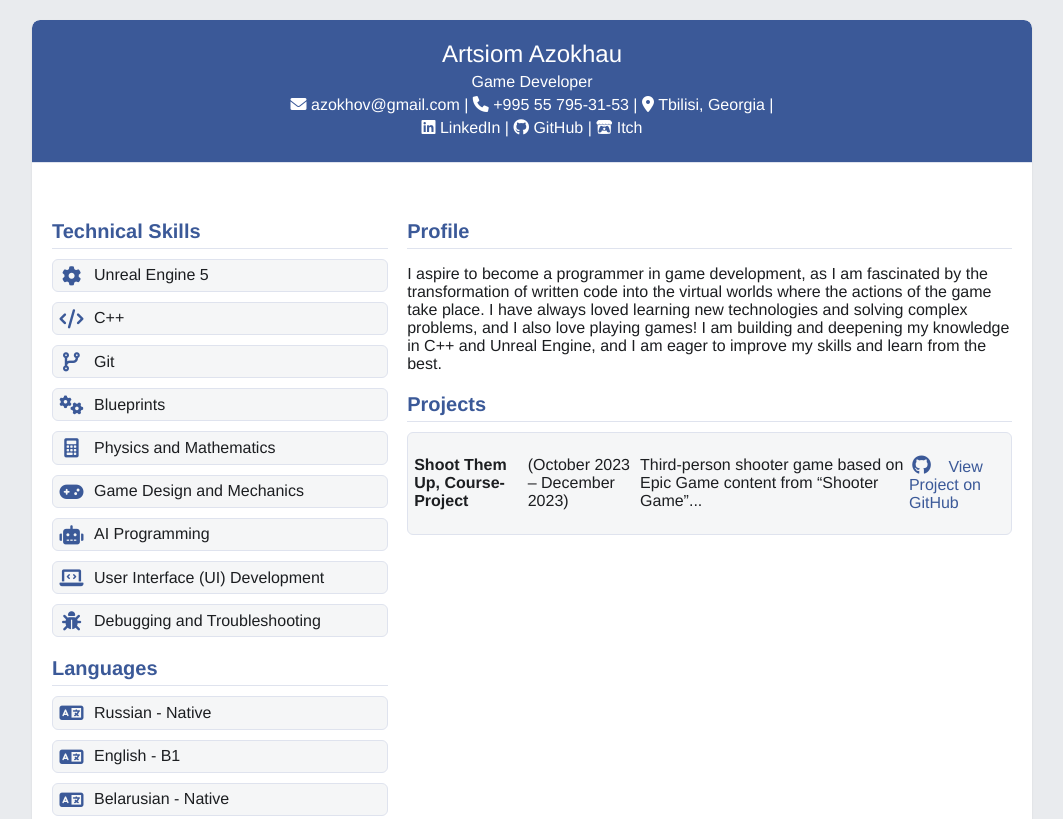
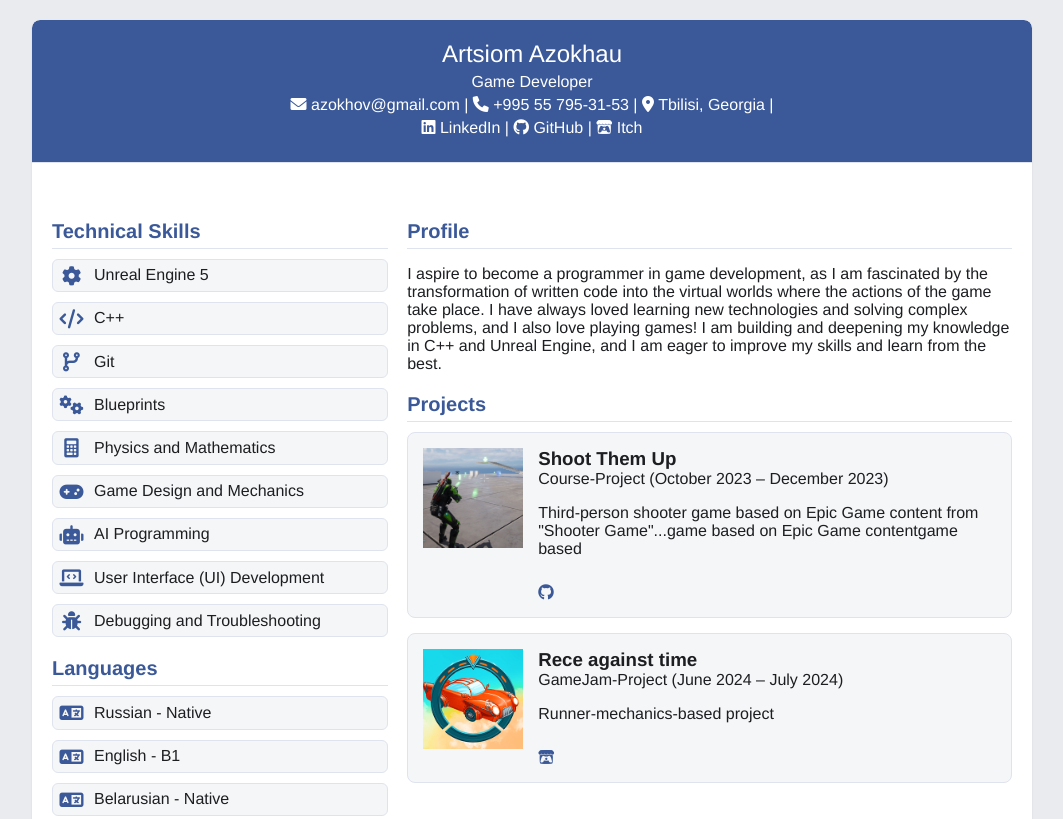
Before and after one commit to ArtemAzokhov/ArtemAzokhov.github.io, a plain HTML site: page index.html in a window 1280 px wide. Shown: the top 819 px of the page, without its empty margins (108-1171 px from the left). Drawn offline with Linux system fonts and the light colour scheme.

Commit message:
project section as a card

```diff
--- a/assets/css/resume.css
+++ b/assets/css/resume.css
@@ -109,6 +109,38 @@ a {
         margin-left: 10px;
     }
 
+/*Projects - card*/
+.project-card {
+    display: flex;
+    border: 1px solid #dfe3ee;
+    padding: 15px;
+    border-radius: 8px;
+    background-color: #f5f6f7;
+    margin-bottom: 15px;
+    transition: box-shadow 0.3s;
+}
+
+    .project-card:hover {
+        box-shadow: 0px 4px 8px rgba(0, 0, 0, 0.1);
+    }
+
+.project-image {
+    width: 100px;
+    height: 100px;
+    object-fit: cover;
+    margin-right: 15px;
+}
+
+.project-info h3 {
+    margin: 0;
+}
+
+.socialmedia-link {
+    display: inline-block;
+    margin-top: 10px;
+    color: #3b5998;
+}
+
 .print-button {
     text-align: center;
     margin: 20px 0;
--- a/assets/css/styles.css
+++ /dev/null
@@ -1,75 +0,0 @@
-body {
-    font-family: Arial, sans-serif;
-    line-height: 1.6;
-    margin: 0;
-    padding: 0;
-    background-color: #f4f4f4;
-}
-
-header {
-    background-color: #333;
-    color: #fff;
-    padding: 20px 0;
-    text-align: center;
-}
-
-    header h1 {
-        margin: 0;
-        font-size: 2.5em;
-    }
-
-    header nav ul {
-        list-style: none;
-        padding: 0;
-    }
-
-        header nav ul li {
-            display: inline;
-            margin: 0 15px;
-        }
-
-            header nav ul li a {
-                color: #fff;
-                text-decoration: none;
-            }
-
-.section {
-    padding: 40px 0;
-}
-
-.container {
-    width: 80%;
-    margin: 0 auto;
-}
-
-h2 {
-    font-size: 2em;
-    color: #333;
-}
-
-p {
-    color: #555;
-}
-
-.experience-item, .portfolio-item {
-    background-color: #fff;
-    padding: 20px;
-    margin: 20px 0;
-    box-shadow: 0 0 10px rgba(0, 0, 0, 0.1);
-}
-
-ul {
-    list-style-type: disc;
-    margin-left: 20px;
-}
-
-footer {
-    background-color: #333;
-    color: #fff;
-    text-align: center;
-    padding: 10px 0;
-}
-
-    footer p {
-        margin: 0;
-    }
--- a/data.csv
+++ b/data.csv
@@ -1,10 +1,5 @@
-A1;B1;C1;D1;E1
-A2;I aspire to become a programmer in game development, as I am fascinated by the transformation of written code into the virtual worlds where the actions of the game take place. I have always loved learning new technologies and solving complex problems, and I also love playing games! I am building and deepening my knowledge in C++ and Unreal Engine, and I am eager to improve my skills and learn from the best.
-Having graduated from university as amechanical engineer, I possess a deepunderstanding of mechanics and geometry,which is a significant advantage in gamedevelopment. I am interested in variousaspects of game development, including gamemechanics, animations, rendering, and theautomation of development processes.
-I believe that working as a programmer withUnreal Engine will allow me to express mycreativity and passion for games, as well ascontribute to the industry and community.;C2;D2;E2
-A3;B3;C3;D3;E3
-A4;B4;C4;D4;E4
-A5;B5;C5;D5;E5
-A6;B6;C6;D6;E6
-A7;B7;C7;D7;E7
-A8;B8;C8;D8;E8
+id name;Text
+profile-text;I aspire to become a programmer in game development, as I am fascinated by the transformation of written code into the virtual worlds where the actions of the game take place. I have always loved learning new technologies and solving complex problems, and I also love playing games! I am building and deepening my knowledge in C++ and Unreal Engine, and I am eager to improve my skills and learn from the best.;
+project1-text;Third-person shooter game based on Epic Game content from "Shooter Game"...game based on Epic Game contentgame based;
+project2-text;Runner-mechanics-based project;
+project3-text;B5;
--- a/index.html
+++ b/index.html
@@ -16,6 +16,10 @@
             const rows = data.split("\n");
             const profileText = rows[1].split(";")[1];
             document.getElementById('profile-text').textContent = profileText;
+            const project1Text = rows[2].split(";")[1];
+            document.getElementById('project1-text').textContent = project1Text;
+            const project2Text = rows[3].split(";")[1];
+            document.getElementById('project2-text').textContent = project2Text;
         }
 
         window.onload = loadProfile;
@@ -94,16 +98,38 @@
                     <p id="profile-text"></p>
                 </div>
 
-                <!-- Projects -->
-                <div class="section">
+                <!-- Projects - card -->
+                <div class="projects">
                     <h2>Projects</h2>
-                    <ul class="projects-list">
-                        <li>
-                            <strong>Shoot Them Up, Course-Project</strong> (October 2023 – December 2023)
-                            <p>Third-person shooter game based on Epic Game content from “Shooter Game”...</p>
-                            <p><a href="https://github.com/ArtemAzokhov/ShootThemUp" target="_blank"><i class="fab fa-github"></i> View Project on GitHub</a></p>
-                        </li>
-                    </ul>
+
+                    <!-- Projects - 1 -->
+                    <div class="project-card">
+
+                        <img src="assets/images/stu.png" alt="Game Image" class="project-image">
+                        <div class="project-info">
+                            <h3>Shoot Them Up</h3>
+                            <span> Course-Project </span>
+                            <span>(October 2023 – December 2023)</span>
+                            <p id="project1-text"></p>
+                            <a href="https://github.com/ArtemAzokhov/ShootThemUp" class="socialmedia-link"><i class="fab fa-github"></i> </a>
+                        </div>
+
+                    </div>
+
+                    <!-- Projects - 2 -->
+                    <div class="project-card">
+
+                        <img src="assets/images/race-against-time.png" alt="Game Image" class="project-image">
+                        <div class="project-info">
+                            <h3>Rece against time</h3>
+                            <span> GameJam-Project </span>
+                            <span>(June 2024 – July 2024)</span>
+                            <p id="project2-text"></p>
+                            <a href="https://viperlows.itch.io/timeracer" class="socialmedia-link"><i class="fab fa-itch-io"></i> </a>
+                        </div>
+
+                    </div>
+
                 </div>
             </div>
         </div>
```
Also changed, not shown: assets/images/race-against-time.png (added), assets/images/stu.png (added).
